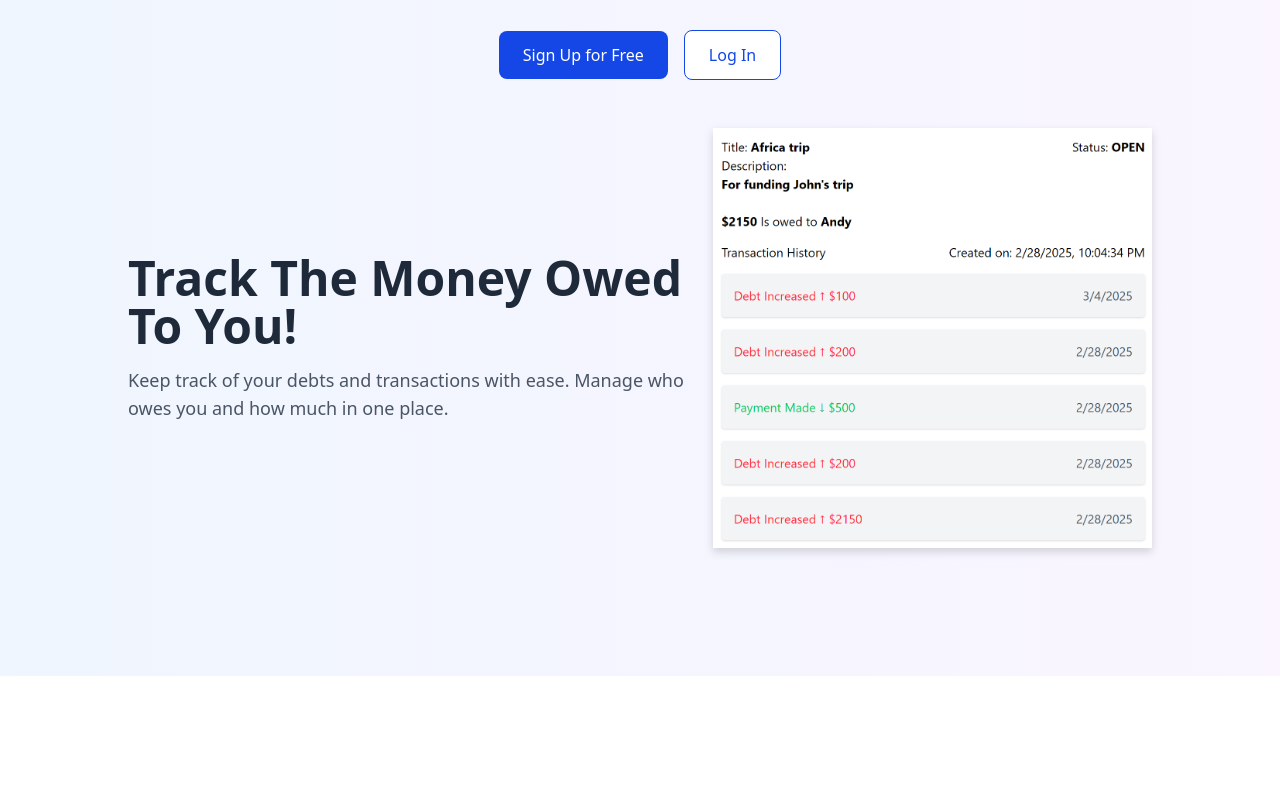
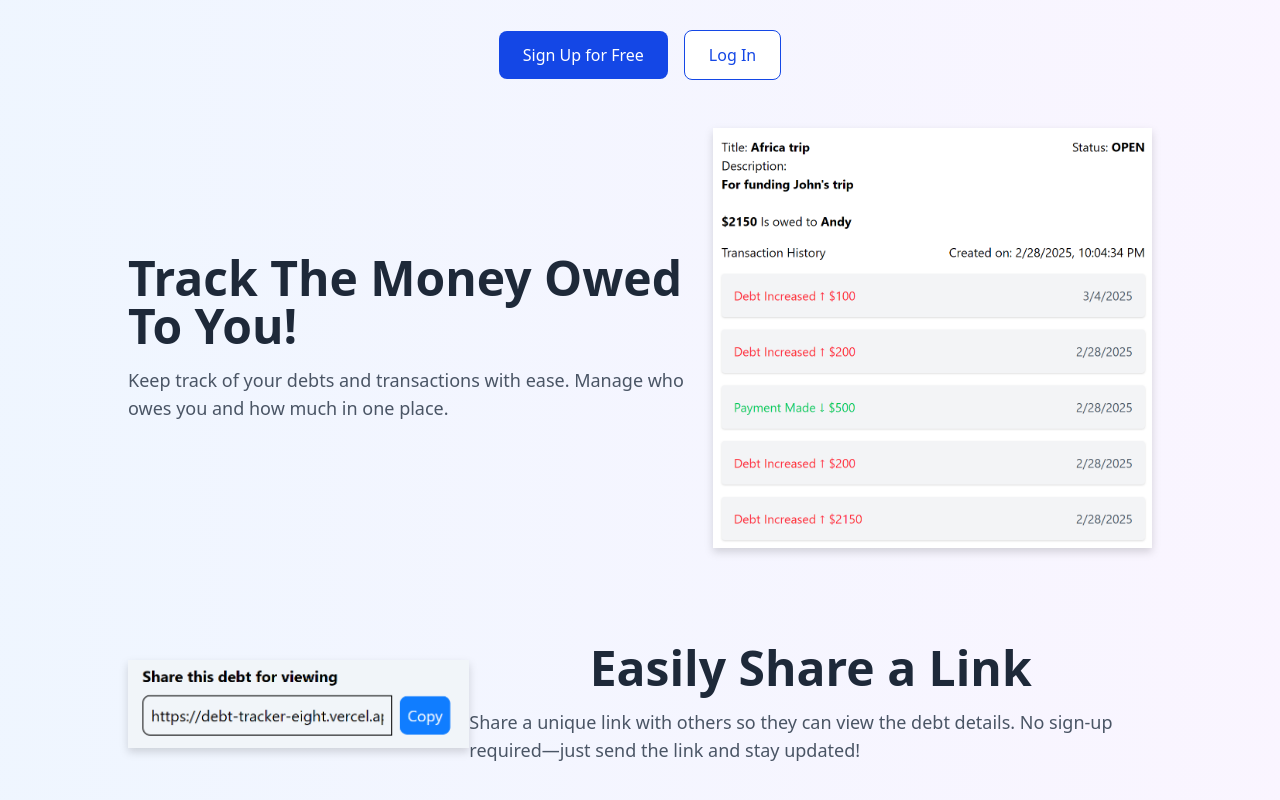
Before and after one commit to Andy-Huangg/debtTracker, a React (Vite) app in the folder frontend/: page / in a window 1280 px wide. Shown: the part 200-1000 px from the top of the page. Before the commit the page ends 876 px from the top, so only its background shows below. Built offline with nearby package versions, Linux system fonts and the light colour scheme.

Commit message:
Add section on homepage for sharing debt by link

```diff
--- a/frontend/src/components/pages/HomePage.jsx
+++ b/frontend/src/components/pages/HomePage.jsx
@@ -1,6 +1,7 @@
 import { Link, useNavigate } from "react-router-dom";
 import favicon from "../../assets/favicon.ico";
 import DebtDisplayImage from "../../assets/DebtDisplay.png";
+import ShareDebtImage from "../../assets/ShareDebt.png";
 function HomePage() {
   const navigate = useNavigate();
 
@@ -75,6 +76,28 @@ function HomePage() {
             />
           </div>
         </div>
+
+        <div className="flex flex-col md:flex-row gap items-center gap-4 md:gap-0 justify-between px-6 md:px-12 lg:px-24 py-12">
+          {/* Image on the Left */}
+          <div className="md:w-1/2 lg:w-1/3 flex justify-center mt-8 md:mt-0">
+            <img
+              src={ShareDebtImage}
+              alt="Share Debt Link"
+              className="w-full max-w-md md:max-w-lg lg:max-w-xl drop-shadow-lg"
+            />
+          </div>
+
+          {/* Text on the Right */}
+          <div className="md:w-1/2 lg:w-2/3 flex-col text-center md:text-left flex justify-center items-center">
+            <h1 className="text-3xl md:text-5xl font-bold text-gray-800 flex justify-center">
+              Easily Share a Link
+            </h1>
+            <p className="mt-4 text-lg text-gray-600 flex justify-center">
+              Share a unique link with others so they can view the debt details.
+              No sign-up required—just send the link and stay updated!
+            </p>
+          </div>
+        </div>
       </div>
     </div>
   );
```
Also changed, not shown: frontend/src/assets/ShareDebt.png (added).
